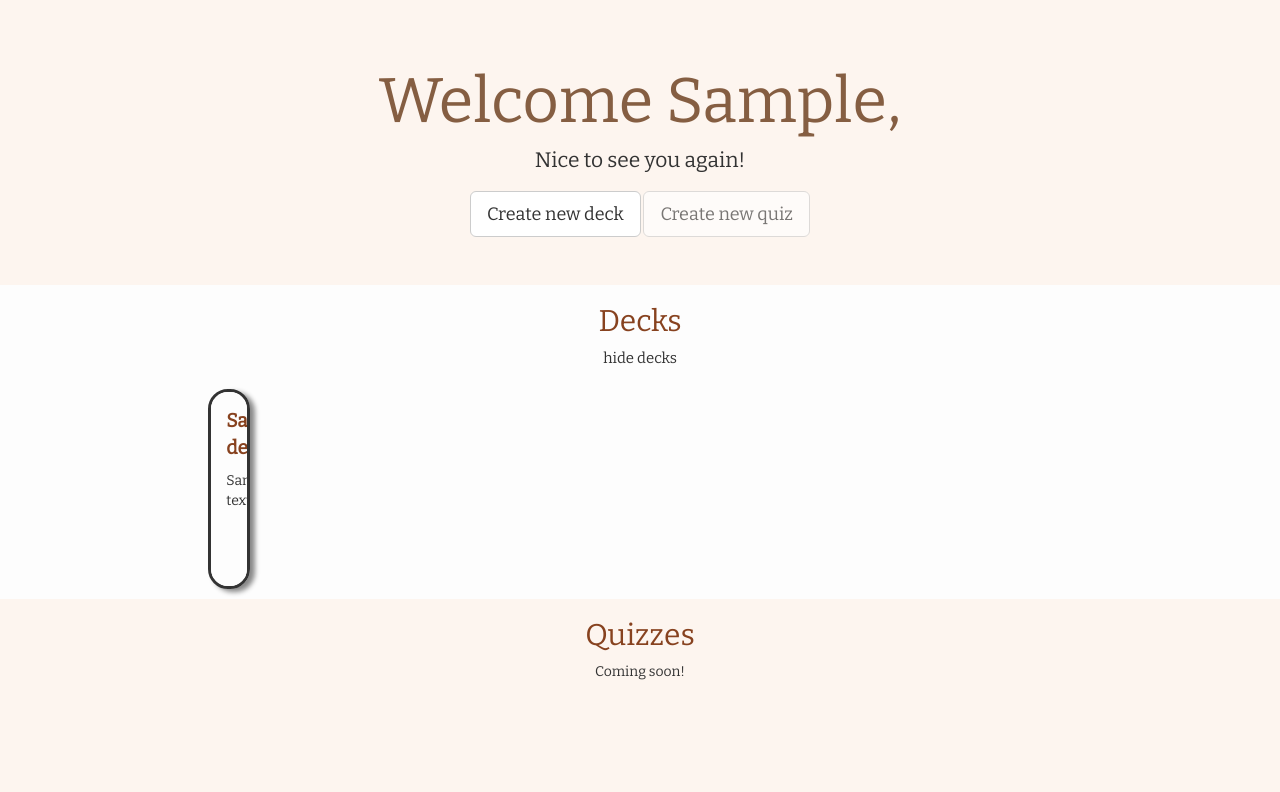
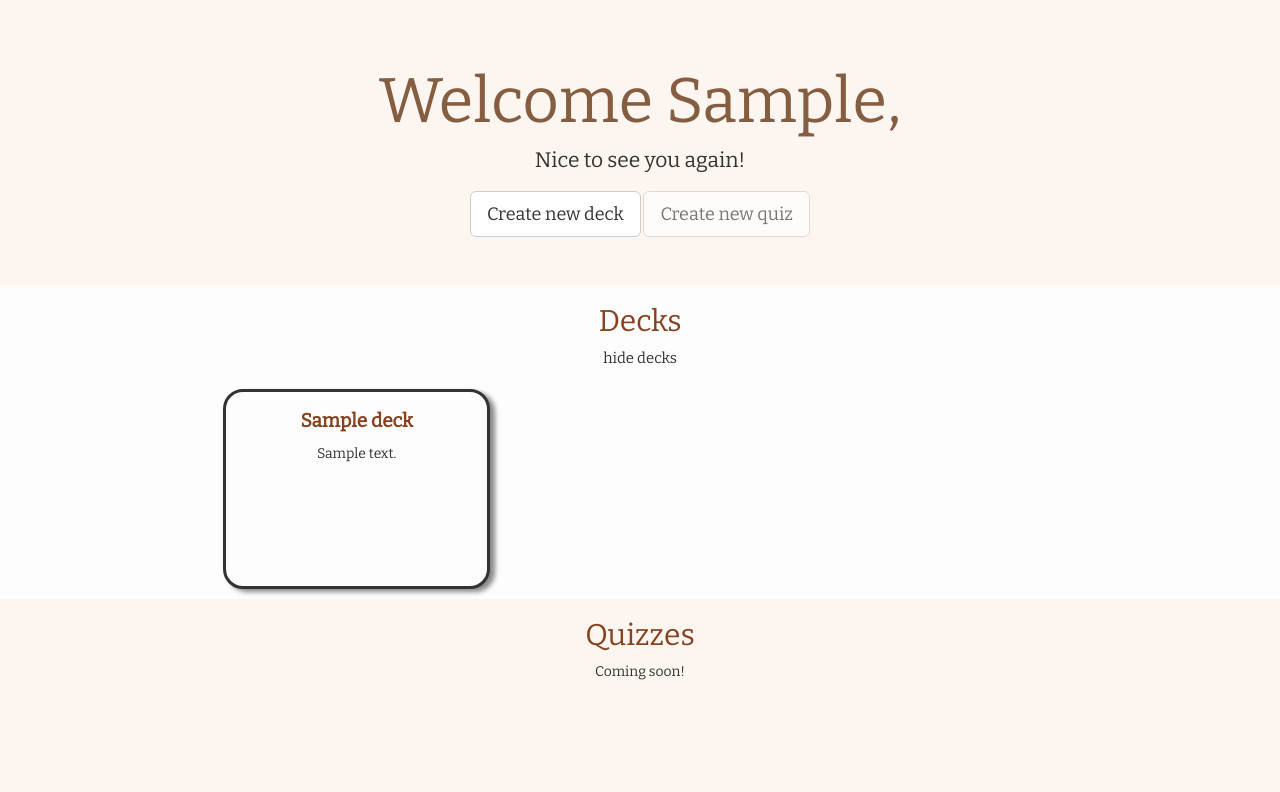
Before and after one commit to OneCodeMan/Bamboo, a Django app: page / in a window 1280 px wide. Shown: the part 53-845 px from the top of the page. Run offline with Django 3.2, Linux system fonts and the light colour scheme; a user stored in the database is signed in; tables that the repository leaves empty hold one stand-in row (values such as "Sample post"); some libraries are stand-ins or nearby versions.

Commit message:
fixed css

```diff
--- a/card/templates/card/deck_list.html
+++ b/card/templates/card/deck_list.html
@@ -21,14 +21,14 @@
 
 	<div class="row deckrow">
 		<div class="col-md-offset-2 col-sm-offset-1 listcol decks">
-			<div class="row">
+
 				{% for deck in decks %}
 					<div class="col-xs-12 col-sm-3 single singledeck">
 						<p class="deckname"><a href="{% url 'card:detail' deck=deck.id %}">{{deck.name}}</a><p>
 						<p class='deck-description'>{{deck.description}}</p>
 					</div><!--col-->
 				{% endfor %}
-			</div><!--row-->
+
 		</div><!--col-->
 	</div><!--row-->
 	{% else %}
```
